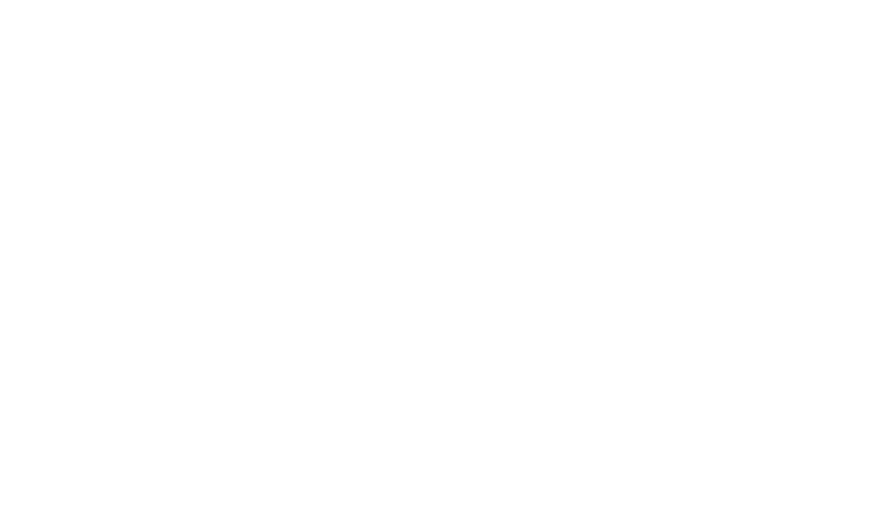
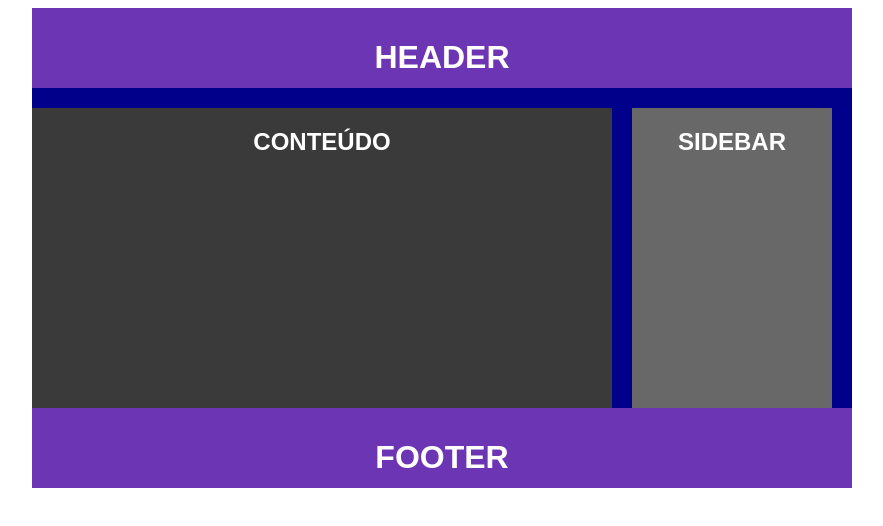
Before and after one commit to adriano-mendonca/estudos-htmlcss, a plain HTML site: page origamid/bikcraft/home.html in a window 1280 px wide. Shown: the whole page, without its empty margins (198-1081 px from the left). Drawn offline with Linux system fonts and the light colour scheme.

Commit message:
alinhamento de caixas

```diff
--- a/origamid/bikcraft/home.html
+++ b/origamid/bikcraft/home.html
@@ -8,6 +8,20 @@
     <link rel="stylesheet" href="style/style.css">
 </head>
 <body>
+    <div class="container">
+        <header>
+            <h1>Header</h1>
+        </header>
+        <article>
+            <h1>Conteúdo</h1>
+        </article>
+        <aside>
+            <h1>Sidebar</h1>
+        </aside>
+        <footer>
+            <h1>Footer</h1>
+        </footer>
+    </div>
 
 </body>
 </html>
--- a/origamid/bikcraft/style/style.css
+++ b/origamid/bikcraft/style/style.css
@@ -1,27 +1,48 @@
 @charset "UTF-8";
 
 * {
-    padding: 0px;
-    margin: 0px;
-}
-
-:root {
-    --cor-principal: #fecb3e;
-    --cor-destaque: #000000;
-    --font-principal: 'Arial', sans-serif;
-    --font-alternativa: 'Georgia';
-}
-
-body {
-    font-family: var(--font-principal);
+    font-family: Arial, Helvetica, sans-serif;
+    text-transform: uppercase;
 }
 
 header {
-    background-color: var(--cor-principal);
-    text-align: right;
+    width: 800px;
+    height: 60px;
+    background-color: #6b35b3;
+    padding: 10px;
+    margin-bottom: 20px;
 }
 
-a {
-    text-decoration: none;
-    color: black;
+h1 {
+    text-align: center;
+    color: white;
 }
+
+article {
+    width: 580px;
+    height: 300px;
+    background-color: rgb(58, 58, 58);
+    float: left;
+}
+
+aside {
+    width: 200px;
+    height: 300px;
+    background-color: rgb(104, 104, 104);
+    float: left;
+    margin-left: 20px;
+}
+
+.container {
+    width: 820px;
+    margin: 0 auto;
+    background-color: darkblue;
+}
+
+footer {
+    width: 800px;
+    height: 60px;
+    padding: 10px;
+    background-color: #6b35b3;
+    clear: both;
+}
```
